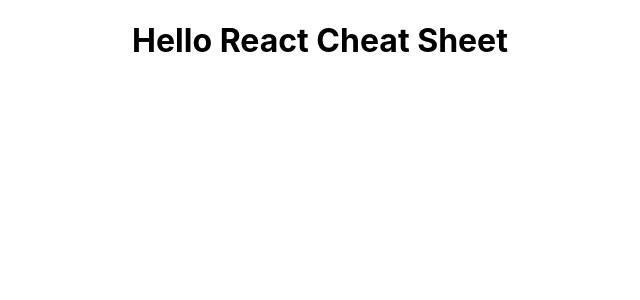
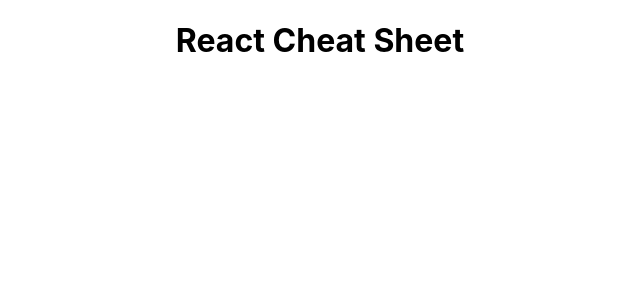
Before and after one commit to vitalyabedik/react-cheatsheet, a React (Create React App) app: page / in a window 1280 px wide. Shown: the top 300 px of the page, without its empty margins (320-960 px from the left). Built offline with nearby package versions, Linux system fonts and the light colour scheme.

Commit message:
creating comoponents folder

```diff
--- a/src/App.js
+++ b/src/App.js
@@ -3,7 +3,7 @@
 function App() {
     return (
         <div className='App'>
-            <h1>Hello React Cheat Sheet</h1>
+            <h1>React Cheat Sheet</h1>
         </div>
     );
 }
```
